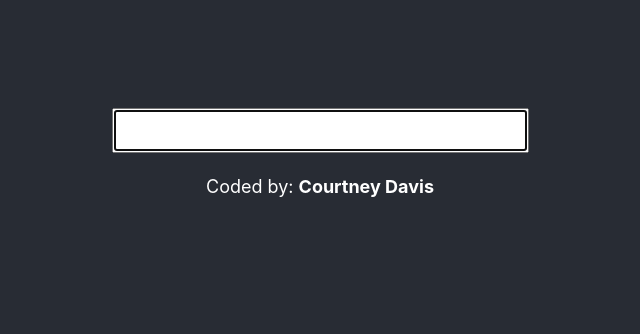
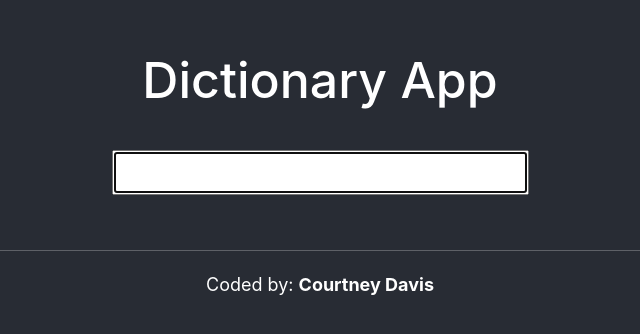
Before and after one commit to cdavis1809/react-dictionary-app, a React (Create React App) app: page / in a window 1280 px wide. Shown: the part 246-580 px from the top of the page, without its empty margins (320-960 px from the left). Built offline with nearby package versions, Linux system fonts and the light colour scheme.

Commit message:
Added h1 to page

```diff
--- a/src/Dictionary.css
+++ b/src/Dictionary.css
@@ -1,3 +1,9 @@
 form {
-  width: 80%;
+  width: 85%;
+  margin: 0 auto;
 }
+h1 {
+  margin-bottom: 40px;
+  margin-top: 40px;
+  font-size: 50px;
+}
--- a/src/Dictionary.js
+++ b/src/Dictionary.js
@@ -1,6 +1,7 @@
 import React, { useState } from "react";
 import axios from "axios";
 import Results from "./Results.js";
+import "./Dictionary.css";
 
 export default function Dictionary() {
   let [keyword, setKeyword] = useState("");
@@ -21,10 +22,12 @@ export default function Dictionary() {
   }
   return (
     <div className="dictionary">
+      <h1>Dictionary App</h1>
       <form onSubmit={search}>
         <input type="search" autoFocus={true} onChange={handleKeywordChange} />
       </form>
-
+      <br />
+      <hr />
       <Results results={results} />
     </div>
   );
```
